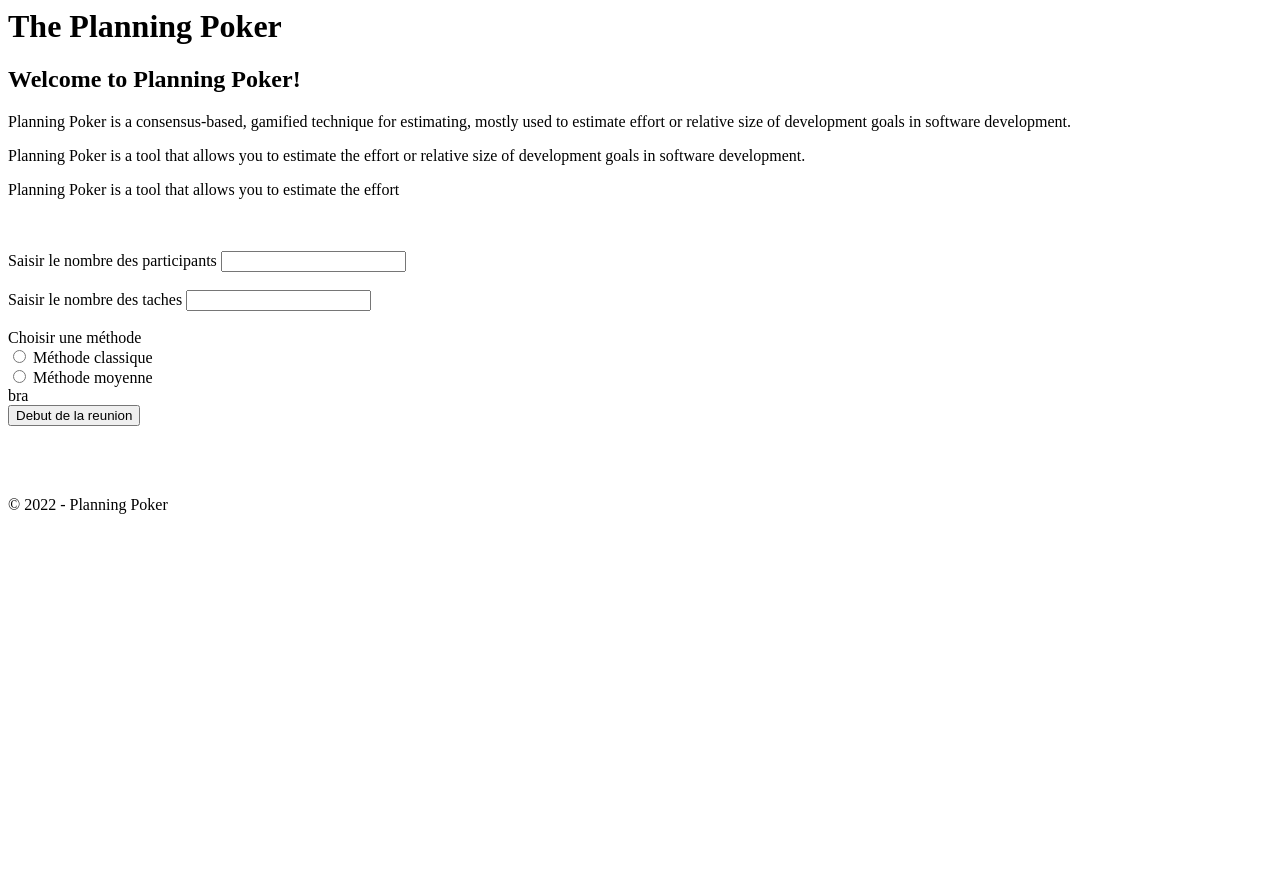
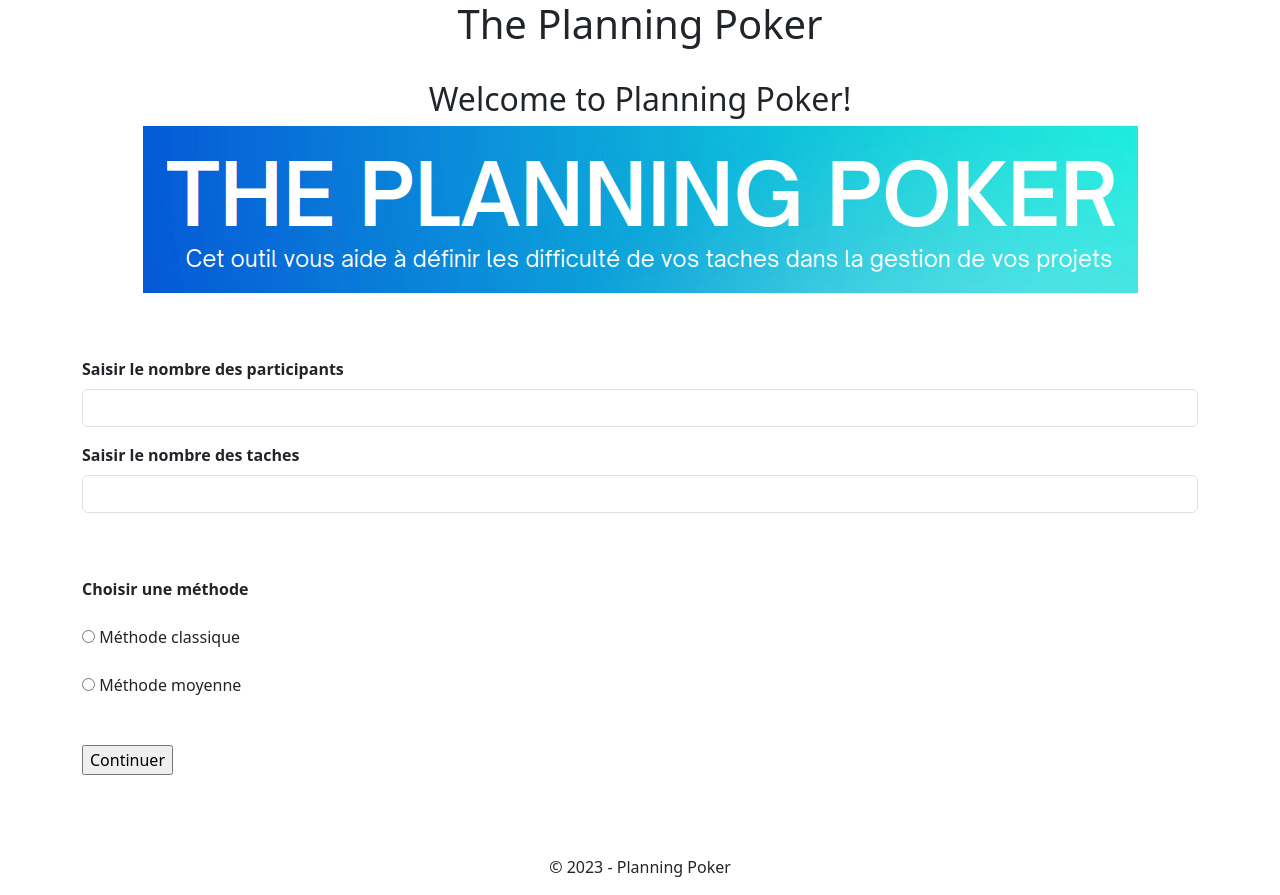
Before and after one commit to lansanacisse/ApplicationPlanningPoker, a plain HTML site: page accueil.html in a window 1280 px wide. Before the commit the page ends 800 px from the top, so only its background shows below. Drawn offline with nearby package versions, Linux system fonts and the light colour scheme.

Commit message:
VesionBoostrap

```diff
--- a/accueil.html
+++ b/accueil.html
@@ -3,48 +3,56 @@
     <title>Planning Poker</title>
     <meta charset="utf-8">
     <!-- <link rel="stylesheet" type="text/css" href="css/style.css"> -->
+    <link href="https://cdn.jsdelivr.net/npm/bootstrap@5.3.2/dist/css/bootstrap.min.css" rel="stylesheet" integrity="sha384-T3c6CoIi6uLrA9TneNEoa7RxnatzjcDSCmG1MXxSR1GAsXEV/Dwwykc2MPK8M2HN" crossorigin="anonymous">
 </head>
 <body>
-    <div id="container">
-        <div id="header">
+    <div id="container" >
+        <div id="content" class="text-center">
             <h1> The Planning Poker</h1>
+            <br>
+            <h2>Welcome to Planning Poker!</h2>
+            <img src="/cartes/dashbord.png" alt="">
         </div>
-        <div id="content">
-            <h2>Welcome to Planning Poker!</h2>
-            <p>Planning Poker is a consensus-based, gamified technique for estimating, mostly used to estimate effort or relative size of development goals in software development.</p>
-            <p>Planning Poker is a tool that allows you to estimate the effort or relative size of development goals in software development.</p>
-            <p>Planning Poker is a tool that allows you to estimate the effort
+        <br> <br>
+        <div class="container py-3">
+            <form name="initialisation" id = "initialisation" action="difficultes.html" method="post">
+                <div class="mb-3">
+                    <label class="form-label" for="nombreParticipants" "><b>Saisir le nombre des participants</b></label>
+                    <input class="form-control" type="number" name="participants" id="participants" required>
+                </div>
+
+
+                <div class="mb-3">
+                    <label class="form-label" for="nombreTaches"> <b>Saisir le nombre des taches</b> </label>
+                    <input class="form-control" type="number" name="taches" id="taches" required>
+                </div>
+                <br> <br>
+                <div>
+                    <label for="methode"><b>Choisir une méthode</b></label>
+                    <br> <br>
+                    <input type="radio" name="methode" id="methode" value="classique" required> Méthode classique
+                    <br> <br>
+                    <input type="radio" name="methode" id="methode" value="moyenne" required> Méthode moyenne
                 </div>
 
                 <br><br>
 
-        <form name="initialisation" id = "initialisation" action="difficultes.html" method="post">
-            <label for="nombreParticipants">Saisir le nombre des participants </label>
-            <input type="number" name="participants" id="participants" required>
-            <br> <br>
+                <div class="col-md-12">
+                    <input type = "button" id="continuer"  value="Continuer" onclick="ajoutParticipantsEtTaches()">
+                </div>
 
-            <label for="nombreTaches">Saisir le nombre des taches </label>
-            <input type="number" name="taches" id="taches" required>
                 <br><br>
 
-            <label for="methode">Choisir une méthode</label>
-            <br>
-                <input type="radio" name="methode" id="methode" value="classique" required> Méthode classique
-            <br>
-                <input type="radio" name="methode" id="methode" value="moyenne" required> Méthode moyenne
-            <br> bra
-            <br>
-                <input type = "button" id="continuer"  value="Debut de la reunion" onclick="ajoutParticipantsEtTaches()">
-            <br> <br>
-            <br><br>
-
+               <div>
                     <div id="participantsContainer"></div>
                     <div id="tachesContainer"></div>
                     <div id="submitContainer"></div>
+               </div>
             </form>
         </div>
-    <div id="footer">
-        <p>© 2022 - Planning Poker</p>
+    </div>
+    <div id="footer" class="text-center">
+        <p>© 2023 - Planning Poker</p>
     </div>
     <script src="./accueil.js"></script>
 </body>
```
Also changed, not shown: difficultes.html (+42 -8 lines). Lines whose indentation alone changed are shown as unchanged.
